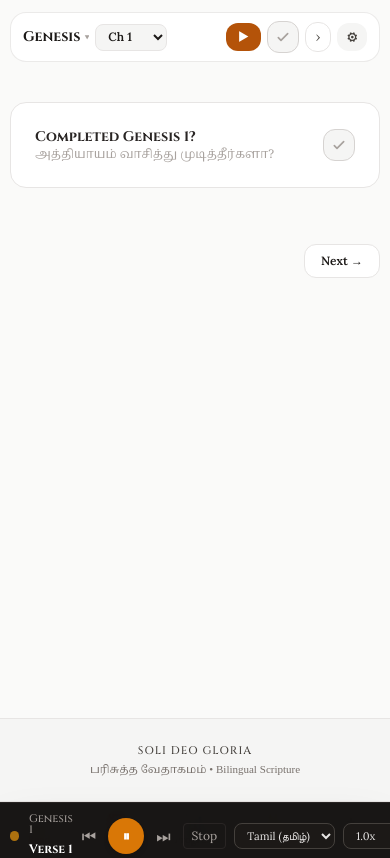
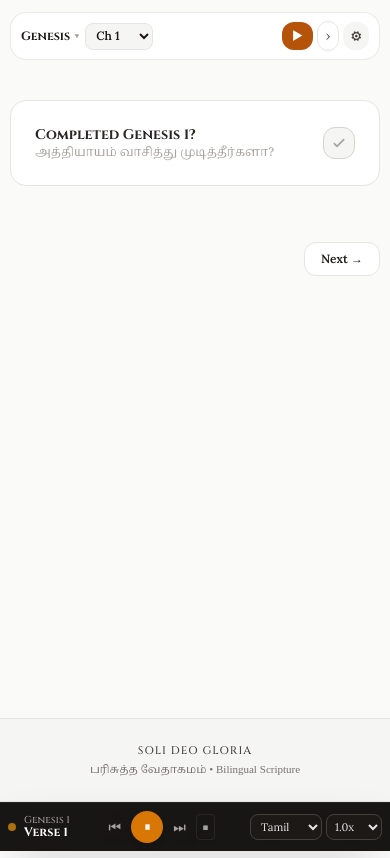
Before and after one commit to Elroi-thecreator/bibleweb, a FastAPI app: page /read/1/1 in a window 390 px wide. Shown: the part 57-915 px from the top of the page. Run offline with FastAPI, Linux system fonts and the light colour scheme; some libraries are stand-ins or nearby versions.

Commit message:
fix(ui): eliminate control collisions and move secondary actions into menus on mobile

```diff
--- a/static/js/storage.js
+++ b/static/js/storage.js
@@ -91,7 +91,7 @@ function showToast(message) {
         if (!toast) {
             toast = document.createElement('div');
             toast.id = 'app-toast';
-            toast.style.cssText = 'position:fixed;bottom:80px;left:50%;transform:translateX(-50%);background:#18181b;color:#ffffff;font-size:12px;padding:8px 16px;border-radius:9999px;z-index:9999;box-shadow:0 10px 15px -3px rgba(0,0,0,0.3);transition:opacity 0.2s ease;pointer-events:none;opacity:0;';
+            toast.style.cssText = 'position:fixed;bottom:120px;left:50%;transform:translateX(-50%);background:#18181b;color:#ffffff;font-size:12px;padding:8px 16px;border-radius:9999px;z-index:9999;box-shadow:0 10px 15px -3px rgba(0,0,0,0.3);transition:opacity 0.2s ease;pointer-events:none;opacity:0;white-space:nowrap;';
             document.body.appendChild(toast);
         }
         toast.innerText = message;
--- a/templates/reader.html
+++ b/templates/reader.html
@@ -6,20 +6,20 @@
 <div class="max-w-5xl mx-auto px-2.5 sm:px-4 py-3 sm:py-6 pb-32">
 
     <!-- Minimalist Sticky Header Dock -->
-    <div id="reader-toolbar" class="sticky top-14 sm:top-16 z-30 mb-4 sm:mb-6 bg-white/95 dark:bg-stone-900/95 backdrop-blur-md border border-stone-200/80 dark:border-stone-800 rounded-2xl px-3 sm:px-4 py-2 sm:py-2.5 shadow-xs flex items-center justify-between gap-1.5 sm:gap-2 flex-wrap sm:flex-nowrap transition-all duration-200">
+    <div id="reader-toolbar" class="sticky top-14 sm:top-16 z-30 mb-4 sm:mb-6 bg-white/95 dark:bg-stone-900/95 backdrop-blur-md border border-stone-200/80 dark:border-stone-800 rounded-2xl px-2.5 sm:px-4 py-2 sm:py-2.5 shadow-xs flex items-center justify-between gap-1 sm:gap-2 transition-all duration-200">
 
         <!-- Left: Quick Book & Chapter Selectors -->
         <div class="flex items-center space-x-1.5 sm:space-x-2.5 min-w-0">
             <button onclick="document.getElementById('quick-nav-modal').classList.remove('hidden')"
-                    class="font-cinzel font-bold text-sm sm:text-base text-stone-900 dark:text-stone-100 hover:text-amber-700 flex items-center gap-1 truncate cursor-pointer">
-                <span>{{ book.name_en }}</span>
-                <span class="text-[10px] text-stone-400">▾</span>
+                    class="font-cinzel font-bold text-xs sm:text-base text-stone-900 dark:text-stone-100 hover:text-amber-700 flex items-center gap-1 truncate cursor-pointer max-w-[110px] sm:max-w-none">
+                <span class="truncate">{{ book.name_en }}</span>
+                <span class="text-[10px] text-stone-400 shrink-0">▾</span>
             </button>
-            <span class="text-stone-400 font-tamil text-xs hidden sm:inline truncate notranslate" translate="no">({{ book.name_ta }})</span>
+            <span class="text-stone-400 font-tamil text-xs hidden md:inline truncate notranslate" translate="no">({{ book.name_ta }})</span>
 
             <!-- Compact Chapter Dropdown -->
             <select id="chapter-select-dropdown" onchange="navigateWithPlan(this.value)"
-                    class="bg-stone-100 dark:bg-stone-800 border border-stone-200 dark:border-stone-700 text-stone-900 dark:text-stone-100 font-semibold rounded-lg px-2 py-1 text-xs focus:outline-none focus:ring-1 focus:ring-amber-700 cursor-pointer">
+                    class="bg-stone-100 dark:bg-stone-800 border border-stone-200 dark:border-stone-700 text-stone-900 dark:text-stone-100 font-semibold rounded-lg px-1.5 sm:px-2 py-1 text-xs focus:outline-none focus:ring-1 focus:ring-amber-700 cursor-pointer shrink-0">
                 {% for c in range(1, book.total_chapters + 1) %}
                 <option value="{{ c }}" {% if c == chapter %}selected{% endif %}>Ch {{ c }}</option>
                 {% endfor %}
@@ -34,17 +34,18 @@
         </div>
 
         <!-- Right: Primary Actions & View Menu Popup -->
-        <div class="flex items-center space-x-1.5 sm:space-x-2">
+        <div class="flex items-center space-x-1 sm:space-x-2 shrink-0">
 
             <!-- Quick Listen Button -->
             <button type="button"
                     onclick="window.bibleAudio ? window.bibleAudio.play(0) : null"
-                    class="flex items-center gap-1 px-3 py-1.5 bg-amber-700 hover:bg-amber-800 text-white rounded-xl text-xs font-semibold shadow-xs transition cursor-pointer"
+                    class="flex items-center gap-1 px-2.5 sm:px-3 py-1.5 bg-amber-700 hover:bg-amber-800 text-white rounded-xl text-xs font-semibold shadow-xs transition cursor-pointer"
                     title="Listen to this chapter">
                 <span>▶</span> <span class="hidden sm:inline">Listen</span>
             </button>
 
-            <!-- Context-Aware Read Checkbox Button (Strictly Icon Only) -->
+            <!-- Context-Aware Read Checkbox Button (Desktop Only; available in View Menu on mobile) -->
+            <div class="hidden sm:block">
                 <button type="button"
                         onclick="handleChapterTick()"
                         class="chapter-read-btn flex items-center justify-center w-8 h-8 rounded-xl border border-stone-300 dark:border-stone-700 bg-stone-100 dark:bg-stone-800 hover:border-amber-600 transition shadow-xs cursor-pointer shrink-0"
@@ -53,26 +54,28 @@
                         <path stroke-linecap="round" stroke-linejoin="round" d="M5 13l4 4L19 7" />
                     </svg>
                 </button>
+            </div>
 
             <!-- Prev / Next Chapter Buttons -->
             <div class="flex items-center border border-stone-200 dark:border-stone-700 rounded-xl overflow-hidden text-xs">
                 {% if prev_ch %}
-                <a id="link-prev-ch" href="/read/{{ book.id }}/{{ prev_ch }}?mode={{ mode }}" class="px-2.5 py-1.5 hover:bg-stone-100 dark:hover:bg-stone-800 text-stone-700 dark:text-stone-300">‹</a>
+                <a id="link-prev-ch" href="/read/{{ book.id }}/{{ prev_ch }}?mode={{ mode }}" class="px-2 sm:px-2.5 py-1.5 hover:bg-stone-100 dark:hover:bg-stone-800 text-stone-700 dark:text-stone-300">‹</a>
                 {% endif %}
                 {% if next_ch %}
-                <a id="link-next-ch" href="/read/{{ book.id }}/{{ next_ch }}?mode={{ mode }}" class="px-2.5 py-1.5 hover:bg-stone-100 dark:hover:bg-stone-800 text-stone-700 dark:text-stone-300">›</a>
+                <a id="link-next-ch" href="/read/{{ book.id }}/{{ next_ch }}?mode={{ mode }}" class="px-2 sm:px-2.5 py-1.5 hover:bg-stone-100 dark:hover:bg-stone-800 text-stone-700 dark:text-stone-300">›</a>
                 {% endif %}
             </div>
 
             <!-- Unified View Menu Popup -->
             <div class="relative">
                 <button id="view-menu-btn" onclick="toggleViewMenu()"
-                        class="px-2.5 py-1.5 bg-stone-100 dark:bg-stone-800 hover:bg-stone-200 dark:hover:bg-stone-700 rounded-xl text-xs font-semibold flex items-center gap-1 text-stone-700 dark:text-stone-300 transition cursor-pointer">
+                        class="px-2 sm:px-2.5 py-1.5 bg-stone-100 dark:bg-stone-800 hover:bg-stone-200 dark:hover:bg-stone-700 rounded-xl text-xs font-semibold flex items-center gap-1 text-stone-700 dark:text-stone-300 transition cursor-pointer"
+                        title="View settings and options">
                     <span>⚙</span> <span class="hidden sm:inline">View</span>
                 </button>
 
-                <!-- Floating Dropdown Card -->
-                <div id="view-menu-dropdown" class="hidden absolute right-0 mt-2 w-64 bg-white dark:bg-stone-900 rounded-2xl shadow-xl border border-stone-200 dark:border-stone-800 p-3.5 space-y-3 z-50">
+                <!-- Floating Dropdown Card (Safe max width on narrow phones) -->
+                <div id="view-menu-dropdown" class="hidden absolute right-0 mt-2 w-64 max-w-[calc(100vw-2rem)] bg-white dark:bg-stone-900 rounded-2xl shadow-xl border border-stone-200 dark:border-stone-800 p-3.5 space-y-3 z-50">
 
                     <!-- Language Mode Switcher -->
                     <div>
@@ -119,6 +122,17 @@
                         </button>
                     </div>
 
+                    <!-- Mobile Action: Mark Chapter Completed -->
+                    <div class="sm:hidden pt-2 border-t border-stone-100 dark:border-stone-800">
+                        <button type="button" onclick="handleChapterTick(); toggleViewMenu();"
+                                class="w-full flex items-center justify-between p-2 rounded-lg hover:bg-stone-100 dark:hover:bg-stone-800 text-stone-700 dark:text-stone-300 transition text-left cursor-pointer">
+                            <span class="flex items-center gap-2 text-emerald-600 dark:text-emerald-400">
+                                <span>✓</span> <span>Toggle Read Status</span>
+                            </span>
+                            <span class="text-[10px] text-stone-400">Mark / Unmark</span>
+                        </button>
+                    </div>
+
                 </div>
             </div>
 
@@ -152,7 +166,7 @@
                 <span class="font-cinzel font-bold text-amber-800/80 dark:text-amber-500/80 text-xs tracking-wider">{{ chapter }}:{{ v.verse }}</span>
 
                 <!-- Subdued Touch & Hover Actions -->
-                <div class="opacity-80 sm:opacity-0 sm:group-hover:opacity-100 flex items-center space-x-1.5 sm:space-x-2 text-stone-400 transition-opacity">
+                <div class="opacity-80 sm:opacity-0 sm:group-hover:opacity-100 flex items-center space-x-1.5 sm:space-x-2 text-stone-400 transition-opacity shrink-0">
                     <div class="flex items-center space-x-1">
                         <button type="button" onclick="window.setVerseHighlight({{ book.id }}, {{ chapter }}, {{ v.verse }}, 'yellow')" class="w-3.5 h-3.5 sm:w-3 sm:h-3 rounded-full bg-amber-300 hover:scale-110 cursor-pointer" title="Highlight"></button>
                         <button type="button" onclick="window.setVerseHighlight({{ book.id }}, {{ chapter }}, {{ v.verse }}, 'green')" class="w-3.5 h-3.5 sm:w-3 sm:h-3 rounded-full bg-emerald-300 hover:scale-110 cursor-pointer" title="Highlight"></button>
@@ -224,32 +238,35 @@
 </div>
 
 <!-- Persistent Audio Dock -->
-<div id="audio-dock" class="fixed bottom-14 sm:bottom-0 inset-x-0 bg-stone-950/95 backdrop-blur-md text-stone-100 p-2.5 sm:p-3 sm:px-8 border-t border-stone-800 shadow-2xl z-50 transform translate-y-full transition-transform duration-300 ease-in-out">
-    <div class="max-w-4xl mx-auto flex items-center justify-between gap-2 sm:gap-3">
-        <div class="flex items-center space-x-2.5">
-            <span class="w-2.5 h-2.5 rounded-full bg-amber-500 animate-pulse"></span>
-            <div>
-                <span class="font-cinzel text-[11px] text-stone-400 block leading-none">{{ book.name_en }} {{ chapter }}</span>
-                <span id="audio-verse-label" class="font-bold text-xs text-white font-cinzel leading-tight">Verse 1</span>
+<div id="audio-dock" class="fixed bottom-14 sm:bottom-0 inset-x-0 bg-stone-950/95 backdrop-blur-md text-stone-100 p-2 sm:p-3 sm:px-8 border-t border-stone-800 shadow-2xl z-50 transform translate-y-full transition-transform duration-300 ease-in-out">
+    <div class="max-w-4xl mx-auto flex items-center justify-between gap-1.5 sm:gap-3">
+        <div class="flex items-center space-x-2 sm:space-x-2.5 min-w-0">
+            <span class="w-2 sm:w-2.5 h-2 sm:h-2.5 rounded-full bg-amber-500 animate-pulse shrink-0"></span>
+            <div class="min-w-0">
+                <span class="font-cinzel text-[10px] sm:text-[11px] text-stone-400 block leading-none truncate max-w-[85px] sm:max-w-none">{{ book.name_en }} {{ chapter }}</span>
+                <span id="audio-verse-label" class="font-bold text-xs text-white font-cinzel leading-tight truncate block">Verse 1</span>
             </div>
         </div>
 
-        <div class="flex items-center space-x-3">
-            <button onclick="window.bibleAudio ? window.bibleAudio.prev() : null" class="text-stone-400 hover:text-white text-base cursor-pointer">⏮</button>
+        <div class="flex items-center space-x-1.5 sm:space-x-3 shrink-0">
+            <button onclick="window.bibleAudio ? window.bibleAudio.prev() : null" class="text-stone-400 hover:text-white text-sm sm:text-base p-1 cursor-pointer" title="Previous verse">⏮</button>
             <button id="audio-play-pause-btn" onclick="window.bibleAudio ? (window.bibleAudio.isPaused ? window.bibleAudio.resume() : window.bibleAudio.pause()) : null"
-                    class="w-9 h-9 rounded-full bg-amber-600 hover:bg-amber-500 text-white flex items-center justify-center text-sm font-bold shadow-md cursor-pointer">
+                    class="w-8 h-8 sm:w-9 sm:h-9 rounded-full bg-amber-600 hover:bg-amber-500 text-white flex items-center justify-center text-xs sm:text-sm font-bold shadow-md cursor-pointer shrink-0">
                 ⏸
             </button>
-            <button onclick="window.bibleAudio ? window.bibleAudio.next() : null" class="text-stone-400 hover:text-white text-base cursor-pointer">⏭</button>
-            <button onclick="window.bibleAudio ? window.bibleAudio.stop() : null" class="text-stone-400 hover:text-rose-400 text-xs px-2 py-1 rounded border border-stone-800 cursor-pointer">Stop</button>
+            <button onclick="window.bibleAudio ? window.bibleAudio.next() : null" class="text-stone-400 hover:text-white text-sm sm:text-base p-1 cursor-pointer" title="Next verse">⏭</button>
+            <button onclick="window.bibleAudio ? window.bibleAudio.stop() : null" class="text-stone-400 hover:text-rose-400 text-[11px] sm:text-xs px-1.5 sm:px-2 py-1 rounded border border-stone-800 cursor-pointer shrink-0" title="Stop audio">
+                <span class="sm:hidden">⏹</span>
+                <span class="hidden sm:inline">Stop</span>
+            </button>
         </div>
 
-        <div class="flex items-center space-x-2 text-xs">
-            <select id="audio-lang-select" onchange="window.bibleAudio ? window.bibleAudio.setLanguage(this.value) : null" class="bg-stone-900 text-stone-200 border border-stone-700 rounded-lg px-2 py-1 text-[11px] focus:outline-none">
-                <option value="ta" selected>Tamil (தமிழ்)</option>
+        <div class="flex items-center space-x-1 sm:space-x-2 text-xs shrink-0">
+            <select id="audio-lang-select" onchange="window.bibleAudio ? window.bibleAudio.setLanguage(this.value) : null" class="bg-stone-900 text-stone-200 border border-stone-700 rounded-lg px-1.5 sm:px-2 py-1 text-[11px] focus:outline-none max-w-[72px] sm:max-w-none">
+                <option value="ta" selected>Tamil</option>
                 <option value="en">English</option>
             </select>
-            <select id="audio-rate-select" onchange="window.bibleAudio ? window.bibleAudio.setRate(this.value) : null" class="bg-stone-900 text-stone-200 border border-stone-700 rounded-lg px-2 py-1 text-[11px] focus:outline-none">
+            <select id="audio-rate-select" onchange="window.bibleAudio ? window.bibleAudio.setRate(this.value) : null" class="bg-stone-900 text-stone-200 border border-stone-700 rounded-lg px-1 sm:px-2 py-1 text-[11px] focus:outline-none">
                 <option value="0.75">0.75x</option>
                 <option value="1.0" selected>1.0x</option>
                 <option value="1.25">1.25x</option>
```
Also changed, not shown: templates/quiz.html (+9 -9 lines), templates/read_along.html (+27 -22 lines). Lines whose indentation alone changed are shown as unchanged.
